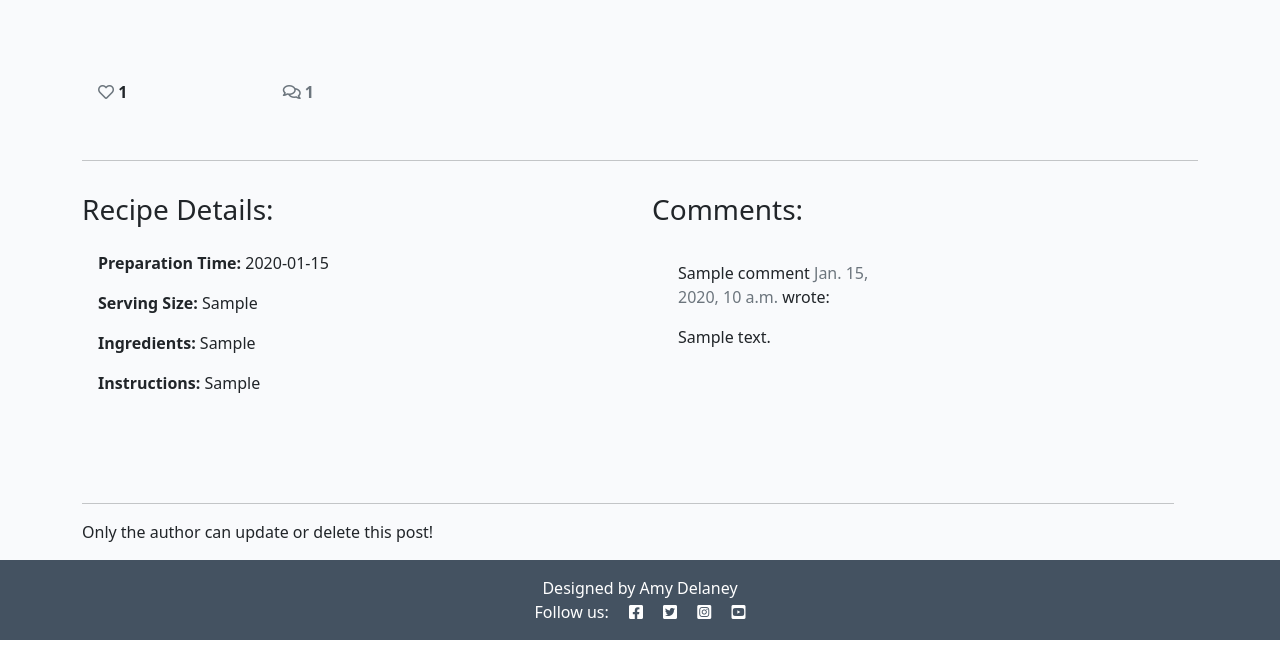
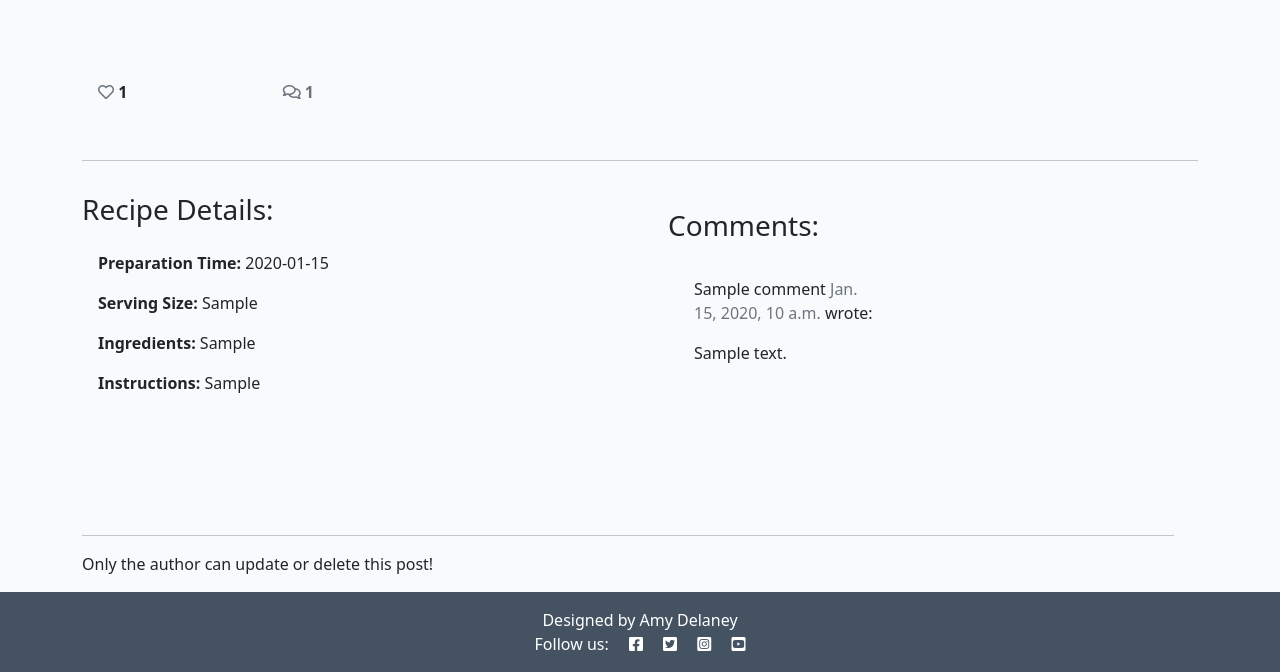
Before and after one commit to AmyDelaney94/sweet-treats, a Django app: a page that uses templates/base.html in a window 1280 px wide. Shown: the part 370-1042 px from the top of the page. Before the commit the page ends 1010 px from the top, so only its background shows below. Run offline with Django 3.2, Linux system fonts and the light colour scheme; data comes from the database, SQL or seed files in the repository; tables that the repository leaves empty hold one stand-in row (values such as "Sample post"); some libraries are stand-ins or nearby versions.

Commit message:
Update logo location to improve user experience

```diff
--- a/templates/base.html
+++ b/templates/base.html
@@ -70,13 +70,14 @@
                     </li>
                     {% endif %}
                 </ul>
-                <a class="navbar-brand" href="/">
-                    <div class="cupcake-image">
-                        <img src="https://res.cloudinary.com/amyd/image/upload/t_media_lib_thumb/v1657711691/Carrot-Cupcakes.jpg"
-                            class="img-fluid" aria-label="cupcake logo image">
-                    </div>
-                </a>
+
             </div>
+            <a class="navbar-brand" href="/">
+                <div class="cupcake-image">
+                    <img src="https://res.cloudinary.com/amyd/image/upload/t_media_lib_thumb/v1657711691/Carrot-Cupcakes.jpg"
+                        class="img-fluid" aria-label="cupcake logo image">
+                </div>
+            </a>
         </div>
     </nav>
 
--- a/templates/posts.html
+++ b/templates/posts.html
@@ -79,7 +79,7 @@
         </div>
 
         <div class="col-6 card">
-            <div class="col-md-6 card mb-4 mt-3">
+            <div class="col-md-6 card-body mb-4 mt-3">
                 <h3>Comments:</h3>
                 <div class="card-body">
                     {% for comment in comments %}
```
